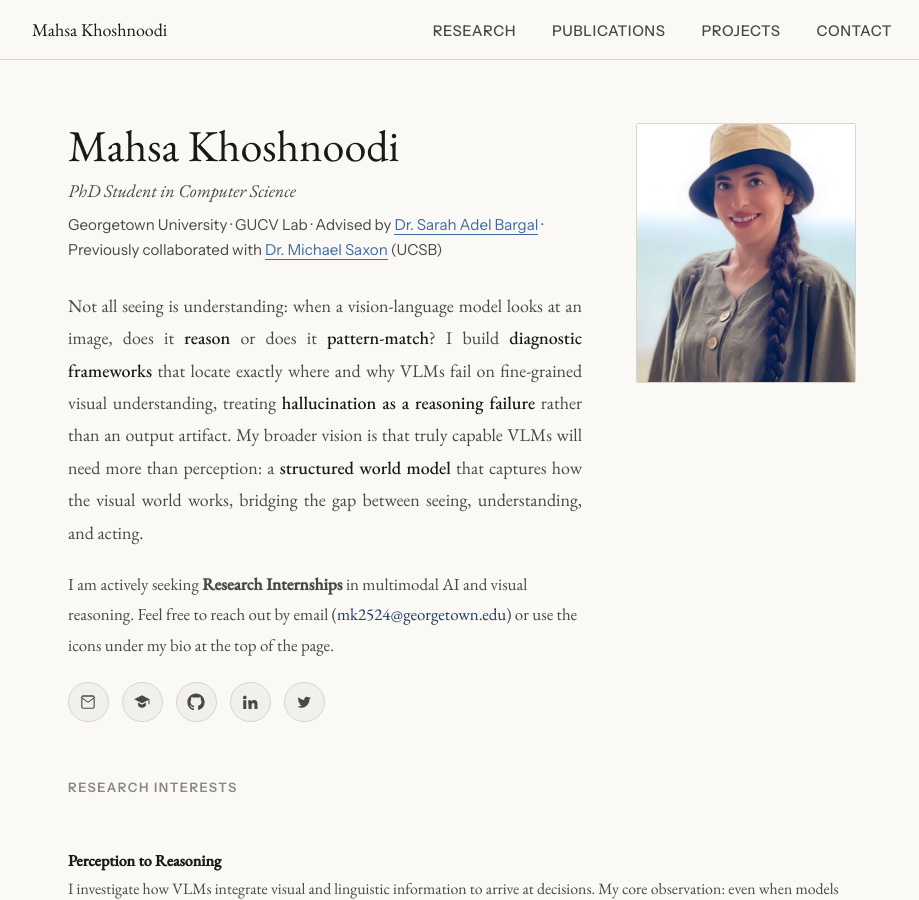
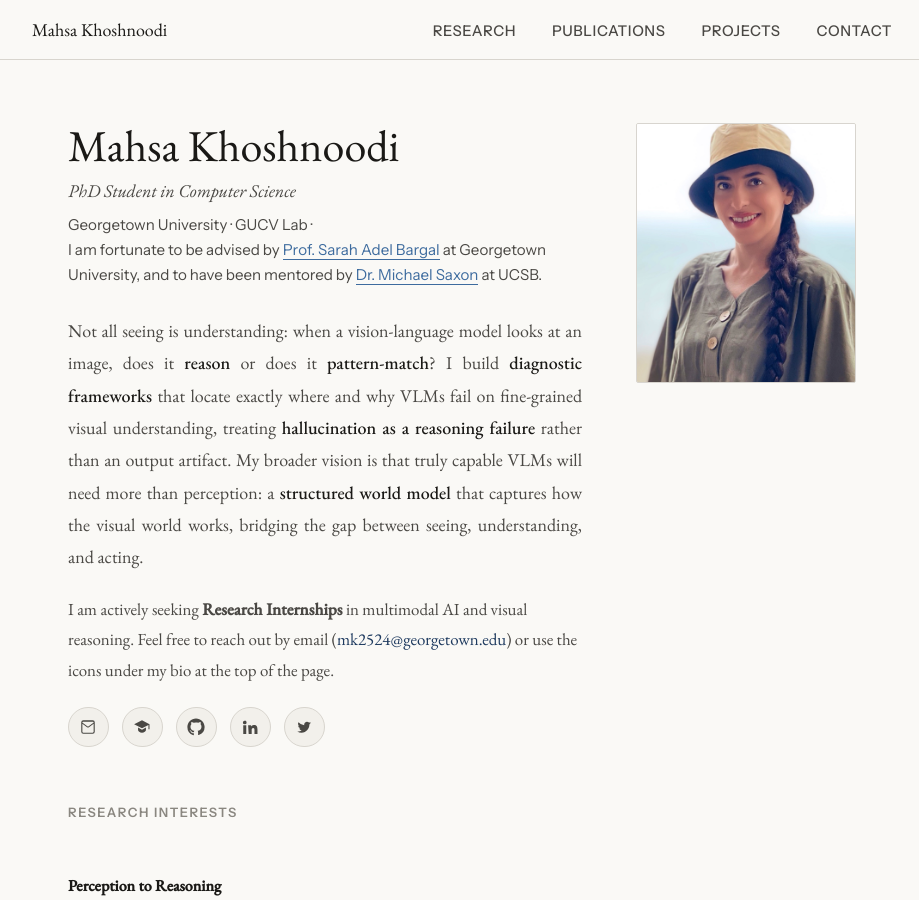
Before and after one commit to Arenaa/arenaa.github.io, a Jekyll site: the page index.html, which Jekyll copies as it is, in a window 1280 px wide and 900 px high. Shown: the whole window, without its empty margins (178-1097 px from the left). Built offline with Jekyll 4.4.1, drawn with Linux system fonts in a browser that asks for light colours; some of the changed text lies outside the part shown.

Commit message:
Update hero bio, keep university and lab, reorder news.
Co-authored-by: Cursor <cursoragent@cursor.com>

```diff
--- a/index.html
+++ b/index.html
@@ -362,9 +362,8 @@ footer p {
     <h1>Mahsa Khoshnoodi</h1>
     <div class="hero-role">PhD Student in Computer Science</div>
     <div class="hero-affil">
-      Georgetown University · GUCV Lab ·
-      Advised by <a href="https://cs-people.bu.edu/sbargal/" target="_blank">Dr. Sarah Adel Bargal</a> ·
-      Previously collaborated with <a href="https://michaelsaxon.github.io/" target="_blank">Dr. Michael Saxon</a> (UCSB)
+      Georgetown University · GUCV Lab ·<br>
+      I am fortunate to be advised by <a href="https://cs-people.bu.edu/sbargal/" target="_blank">Prof. Sarah Adel Bargal</a> at Georgetown University, and to have been mentored by <a href="https://michaelsaxon.github.io/" target="_blank">Dr. Michael Saxon</a> at UCSB.
     </div>
     <p class="hero-bio">
       Not all seeing is understanding: when a vision-language model looks at an image, does it <strong>reason</strong> or does it <strong>pattern-match</strong>? I build <strong>diagnostic frameworks</strong> that locate exactly where and why VLMs fail on fine-grained visual understanding, treating <strong>hallucination as a reasoning failure</strong> rather than an output artifact. My broader vision is that truly capable VLMs will need more than perception: a <strong>structured world model</strong> that captures how the visual world works, bridging the gap between seeing, understanding, and acting.
@@ -514,12 +513,12 @@ footer p {
       <div class="news-text"><strong>Started PhD</strong> at Georgetown University, joining the GUCV Lab under Dr. Sarah Adel Bargal.</div>
     </div>
     <div class="news-item">
+      <div class="news-date">Feb 2025</div>
+      <div class="news-text"><strong>KDD-25</strong>: Hierarchical Prompting Taxonomy paper published.</div>
+    </div>
+    <div class="news-item">
       <div class="news-date">Dec 2024</div>
       <div class="news-text"><strong>NeurIPS Spotlight</strong>: T2IScoreScore recognized as a Spotlight paper (top 5%).</div>
-    </div>
-    <div class="news-item">
-      <div class="news-date">Feb 2025</div>
-      <div class="news-text"><strong>KDD-25</strong>: Hierarchical Prompting Taxonomy paper published.</div>
     </div>
   </div>
 </section>
```
